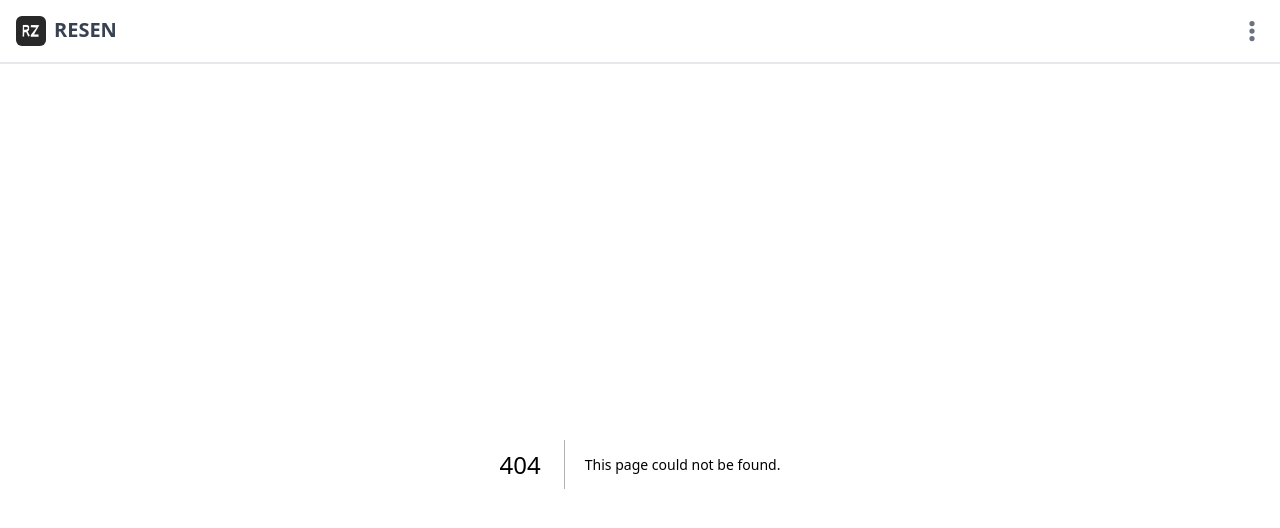
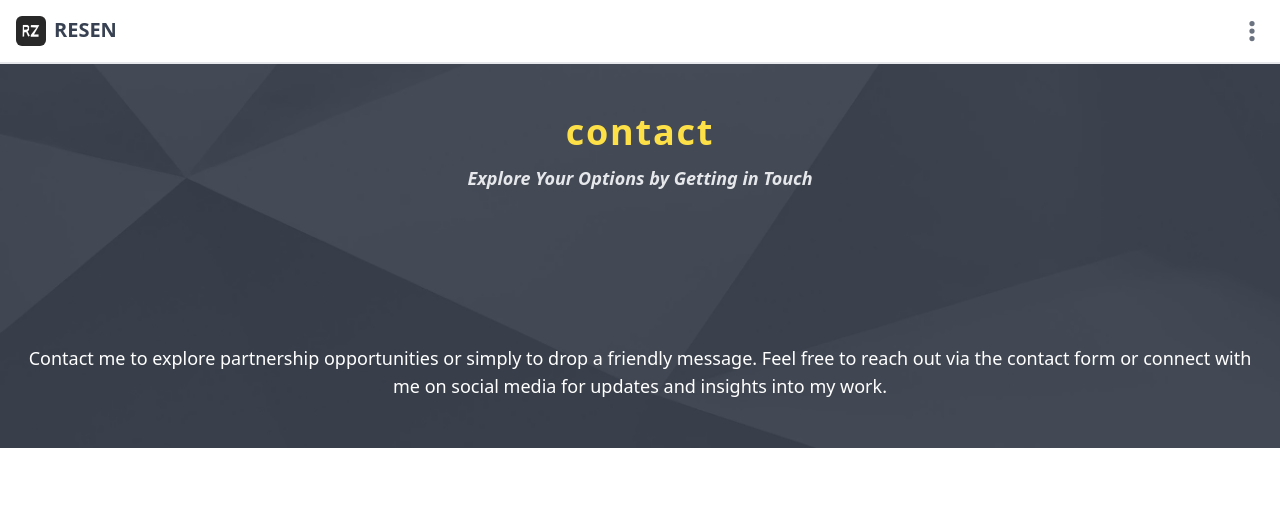
Before and after one commit to resenzhu/nextjs, a Next.js app: page /contact in a window 1280 px wide. Before the commit this address had no page. Shown: the top 528 px of the page. Built offline with nearby package versions, Linux system fonts and the light colour scheme.

Commit message:
add contact page and jumbotron component

```diff
--- /dev/null
+++ b/src/app/contact/page.tsx
@@ -0,0 +1,21 @@
+import {Jumbotron} from '@components/main/shared';
+import {createMetadata} from '@utils/metadata';
+
+const metadata = createMetadata({
+  title: 'Contact | Resen',
+  description: '',
+  url: '/contact'
+});
+
+const Page = (): JSX.Element => (
+  <section>
+    <Jumbotron
+      title='contact'
+      subtitle='Explore Your Options by Getting in Touch'
+      description='Contact me to explore partnership opportunities or simply to drop a friendly message. Feel free to reach out via the contact form or connect with me on social media for updates and insights into my work.'
+    />
+  </section>
+);
+
+export {metadata};
+export default Page;
```
